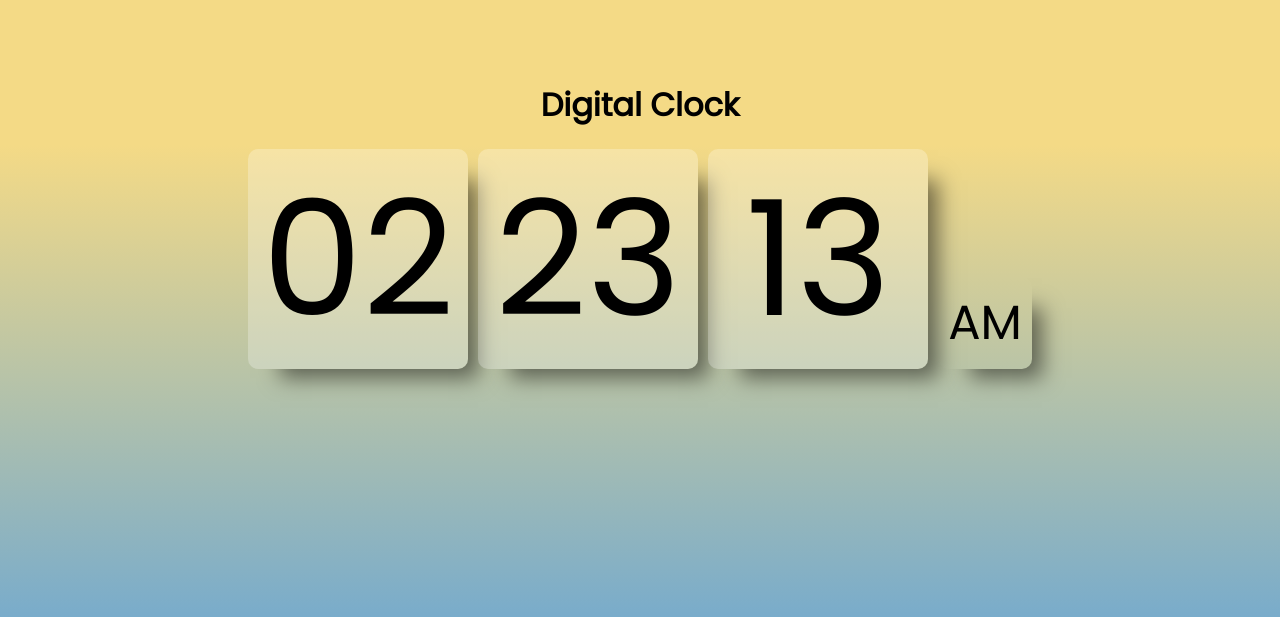
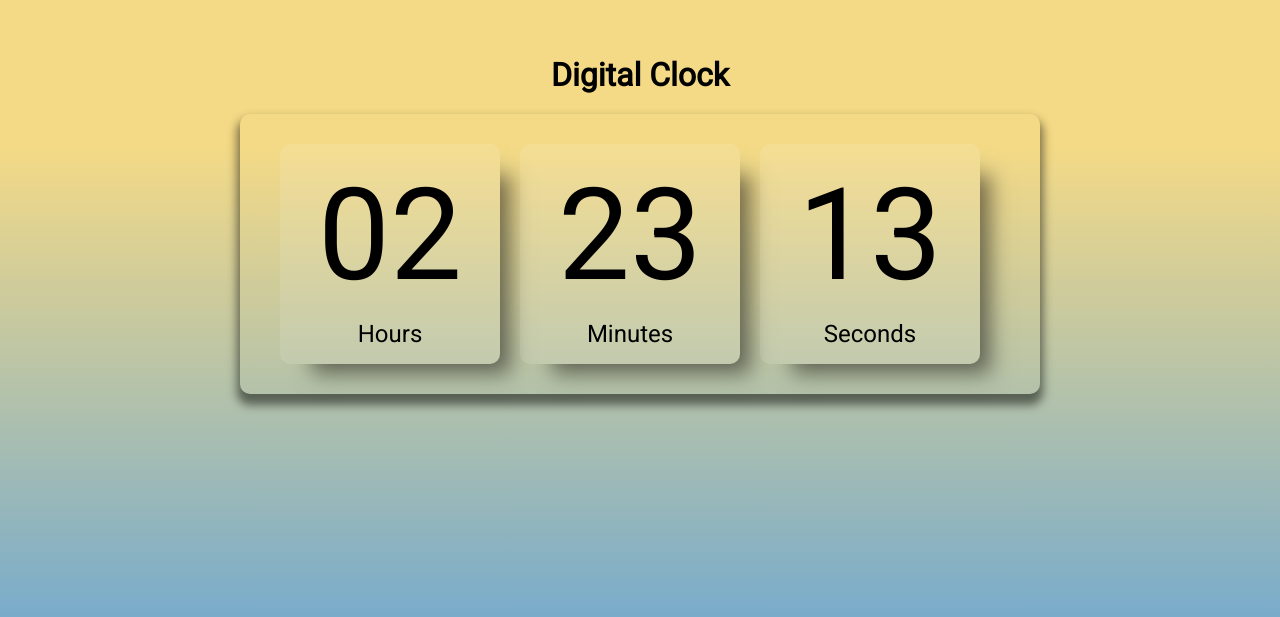
Before and after one commit to kervines/timer, a plain HTML site: page index.html in a window 1280 px wide. Shown: the part 175-792 px from the top of the page. Drawn offline with Linux system fonts and the light colour scheme.

Commit message:
projeto completo - commit initial / final

```diff
--- a/css/style.css
+++ b/css/style.css
@@ -2,11 +2,10 @@
   margin: 0;
   padding: 0;
   box-sizing: border-box;
-  font-family: 'Poppins';
+  font-family: 'Roboto';
 }
 
 body {
-  width: 100vw;
   height: 100vh;
 
   display: flex;
@@ -18,7 +17,7 @@ body {
 }
 
 .night {
-  background: linear-gradient(to top, #1f2130, #5e69a6 60%);
+  background: linear-gradient(to top, #101432, #545d91 60%);
 }
 
 .title {
@@ -27,31 +26,40 @@ body {
 
 .timerContainer {
   display: flex;
-  gap: 10px;
-}
+  gap: 20px;
+  width: 800px;
+  height: 280px;
 
-.hours,
-.minutes,
-.seconds,
-.am-pm {
-  padding: 10px;
   border-radius: 10px;
-  box-shadow: 21px 20px 20px -11px rgba(0, 0, 0, 0.5);
+  box-shadow: 0px 8px 10px 3px rgba(0, 0, 0, 0.5);
+
+  justify-content: center;
+  align-items: center;
 }
 
 .hours,
 .minutes,
 .seconds {
-  display: flex;
-  align-items: center;
-  justify-content: center;
   width: 220px;
   height: 220px;
-  font-size: 10rem;
-  background-color: rgba(255, 255, 255, 0.25);
+  background-color: rgba(255, 255, 255, 0.1);
+  border-radius: 10px;
+  box-shadow: 21px 20px 20px -11px rgba(0, 0, 0, 0.5);
+
+  display: flex;
+  flex-direction: column;
+  justify-content: center;
+  align-items: center;
+  gap: 10px;
 }
 
-.am-pm {
-  font-size: 3rem;
-  align-self: end;
+.hour,
+.minute,
+.second {
+  font-size: 8rem;
 }
+
+span {
+  display: inline-block;
+  font-size: 1.5rem;
+}
--- a/index.html
+++ b/index.html
@@ -8,7 +8,7 @@
   <title>Timer | Kervines</title>
   <link rel="preconnect" href="https://fonts.googleapis.com">
   <link rel="preconnect" href="https://fonts.gstatic.com" crossorigin>
-  <link href="https://fonts.googleapis.com/css2?family=Poppins&display=swap" rel="stylesheet">
+  <link href="https://fonts.googleapis.com/css2?family=Roboto&display=swap" rel="stylesheet">
 
   <link rel="stylesheet" href="./css/style.css">
   <script defer src="./js/script.js"></script>
@@ -17,9 +17,18 @@
 <body>
   <h1 class="title">Digital Clock</h1>
   <div class="timerContainer">
-    <div class="hours"></div>
-    <div class="minutes"></div>
-    <div class="seconds"></div>
+    <div class="hours">
+      <span class="hour">00</span>
+      <span>Hours</span>
+    </div>
+    <div class="minutes">
+      <span class="minute">00</span>
+      <span>Minutes</span>
+    </div>
+    <div class="seconds">
+      <span class="second">00</span>
+      <span>Seconds</span>
+    </div>
     <div class="am-pm"></div>
   </div>
 
--- a/js/script.js
+++ b/js/script.js
@@ -1,6 +1,6 @@
-const hours = document.querySelector('.hours');
-const minutes = document.querySelector('.minutes');
-const seconds = document.querySelector('.seconds');
+const hours = document.querySelector('.hour');
+const minutes = document.querySelector('.minute');
+const seconds = document.querySelector('.second');
 const ampm = document.querySelector('.am-pm');
 const body = document.body;
 
@@ -17,9 +17,9 @@ setInterval(() => {
 
   if (h >= 18) {
     body.classList.add('night');
-    ampm.innerHTML = 'PM';
+    // ampm.innerHTML = 'PM';
   } else {
     body.classList.remove('night');
-    ampm.innerHTML = 'AM';
+    // ampm.innerHTML = 'AM';
   }
 }, 1000);
```
